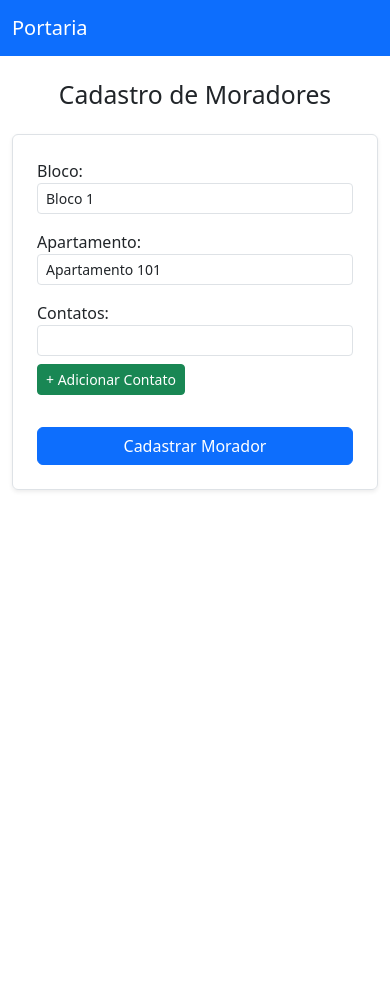
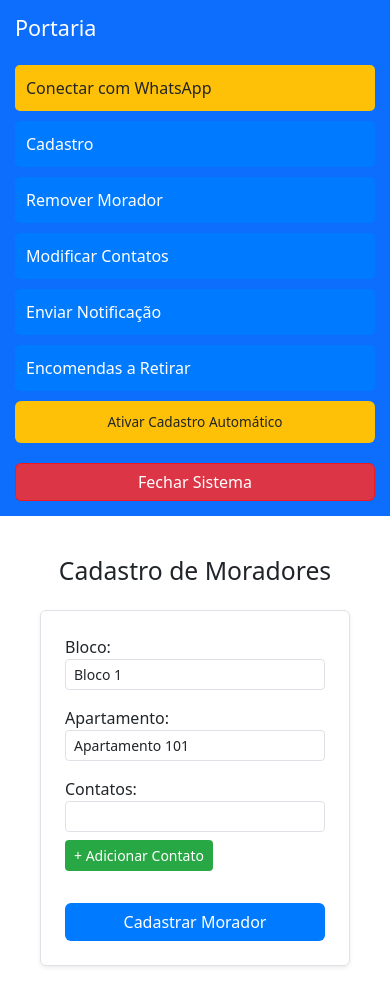
Before and after one commit to AriHenrique/notificacao-whats-condominio, a Flask app: page /cadastro in a window 390 px wide. Before the commit the page ends 491 px from the top, so only its background shows below. Run offline with Flask 3, Linux system fonts and the light colour scheme.

Commit message:
novas funcionalidades para retirada de encomendas

```diff
--- a/front/bot/app.py
+++ b/front/bot/app.py
@@ -7,20 +7,23 @@ import os
 import signal
 import psutil
 import threading
+from datetime import datetime
 
 app = Flask(__name__)
 app.secret_key = 'supersecretkey'
 app.config['SQLALCHEMY_DATABASE_URI'] = 'sqlite:///Morador.db'
 db = SQLAlchemy(app)
 is_whatsapp_connected = False
+cadastro_ativo_via_mensagem = False
 
-
-# Modelo de dados atualizado (sem o campo 'nome')
 class Morador(db.Model):
     id = db.Column(db.Integer, primary_key=True)
     bloco = db.Column(db.String(50), nullable=False)
     apartamento = db.Column(db.String(50), nullable=False)
     contato = db.Column(db.String(100), nullable=False)
+    ultima_notificacao = db.Column(db.DateTime, nullable=True)
+    encomenda_pendente = db.Column(db.Boolean, default=False)
+
 
 
 # Criação do banco de dados
@@ -53,6 +56,18 @@ def home():
     else:
         return redirect(url_for('notificacao'))
 
+@app.context_processor
+def inject_cadastro_status():
+    global cadastro_ativo_via_mensagem
+    return {"cadastro_ativo": cadastro_ativo_via_mensagem}
+
+@app.route('/toggle-cadastro-mensagem', methods=['POST'])
+def toggle_cadastro_mensagem():
+    global cadastro_ativo_via_mensagem
+    cadastro_ativo_via_mensagem = not cadastro_ativo_via_mensagem
+    estado = "ativado" if cadastro_ativo_via_mensagem else "desativado"
+    flash(f"Cadastro automático via mensagem foi {estado}{', comunique com a portaria para reativar ou realizar o cadastro.' if estado == 'desativado' else ''}")
+    return redirect(request.referrer or '/')
 
 @app.route('/mostrar_qr')
 def mostrar_qr():
@@ -67,6 +82,12 @@ def mostrar_qr():
     return render_template('qr_display.html', qr_code_html=qr_code_html, conectado=is_whatsapp_connected)
 
 
+@app.route('/historico-notificacoes')
+def historico_notificacoes():
+    moradores = Morador.query.filter_by(encomenda_pendente=True).order_by(Morador.bloco, Morador.apartamento).all()
+    return render_template('historico_notificacoes.html', moradores=moradores)
+
+
 # ========= Rota para Cadastro ===========
 @app.route('/cadastro')
 def cadastro():
@@ -78,8 +99,11 @@ def cadastro():
 
 @app.route('/adicionar', methods=['POST'])
 def adicionar_morador():
-    global contato, contatos
+    global contato, contatos, cadastro_ativo_via_mensagem
+
     if request.is_json:
+        if not cadastro_ativo_via_mensagem:
+            return jsonify({"error": "Cadastro automático via mensagem está desativado."}), 403
         data = request.get_json()
         bloco = data.get('bloco')
         apartamento = data.get('apartamento')
@@ -94,16 +118,26 @@ def adicionar_morador():
         print(f"contatos: {contatos}")
 
     if bloco and apartamento:
-        if request.is_json:  # Adicionar morador enviado via JSON
-            novo_morador = Morador(bloco=bloco, apartamento=apartamento, contato=contato)
-            db.session.add(novo_morador)
-        else:  # Adicionar moradores enviados pelo formulário
+        if request.is_json:
+            morador_existente = Morador.query.filter_by(bloco=bloco, apartamento=apartamento, contato=contato).first()
+            if not morador_existente:
+                novo_morador = Morador(bloco=bloco, apartamento=apartamento, contato=contato)
+                db.session.add(novo_morador)
+                db.session.commit()
+                flash('Morador cadastrado com sucesso!')
+            else:
+                flash('Este morador já está cadastrado.')
+        else:
             for contato in contatos:
                 print(f"contato: {contato}")
-                novo_morador = Morador(bloco=bloco, apartamento=apartamento, contato=contato)
-                db.session.add(novo_morador)
-        db.session.commit()
-        flash('Morador cadastrado com sucesso!')
+                morador_existente = Morador.query.filter_by(bloco=bloco, apartamento=apartamento, contato=contato).first()
+                if not morador_existente:
+                    novo_morador = Morador(bloco=bloco, apartamento=apartamento, contato=contato)
+                    db.session.add(novo_morador)
+                else:
+                    flash(f'O contato {contato} já está cadastrado para o {bloco} - {apartamento}.')
+            db.session.commit()
+            flash('Cadastro atualizado com novos moradores!')
         if request.is_json:
             return jsonify({"message": "Morador cadastrado com sucesso!"}), 201
         else:
@@ -194,16 +228,23 @@ def notificacao():
 def enviar_notificacao():
     bloco = request.form.get('bloco')
     apartamento = request.form.get('apartamento')
-    mensagem_padrao = f"""📦 *Atenção, morador! {bloco} - {apartamento}*
-Há encomendas disponíveis para retirada na portaria.
-Por favor, compareça para a retirada o mais breve possível.
+    mensagem_padrao = f"""📦 *Aviso Importante: Encomenda Disponível!*\n
+Prezado morador do *{bloco} - {apartamento}*,
 
-Obrigado pela colaboração!
-_Portaria_"""
+Informamos que há uma encomenda disponível para retirada na portaria.
+
+✅ *O que fazer?*
+- Por favor, compareça à portaria o mais breve possível para retirar sua encomenda.
+- Após a retirada, você pode enviar a palavra *_retirada_* nesta conversa para confirmar a retirada, ou solicitar ao porteiro que marque a encomenda como retirada no sistema.
+
+Agradecemos sua colaboração!
+📍 _Portaria_
+"""
+
 
     # Buscar contatos relacionados
     _Morador = Morador.query.filter_by(bloco=bloco, apartamento=apartamento).all()
-    if not Morador:
+    if not _Morador:
         flash('Nenhum contato encontrado para esse apartamento.')
         return redirect(url_for('notificacao'))
 
@@ -215,6 +256,10 @@ _Portaria_"""
             if resp.status_code == 500:
                 return redirect(url_for('mostrar_qr'))
             elif resp.status_code == 200:
+                # Atualizar a data e hora da última notificação e marcar como pendente
+                morador.ultima_notificacao = datetime.now()
+                morador.encomenda_pendente = True
+                db.session.commit()
                 flash(f"Mensagem enviada para {bloco} - {apartamento}")
             else:
                 flash(f"Erro ao enviar mensagem: {resp.text}")
@@ -222,6 +267,44 @@ _Portaria_"""
             flash(f"Erro ao enviar mensagem: {str(e)}")
             return redirect(url_for('mostrar_qr'))
     return redirect(url_for('notificacao'))
+
+
+@app.route('/remover-encomenda/<contato>', methods=['POST'])
+def remover_encomenda(contato):
+    morador = Morador.query.filter_by(contato=contato, encomenda_pendente=True).first()
+    if morador:
+        morador.encomenda_pendente = False
+        db.session.commit()
+        return jsonify({"message": f"Encomenda do {morador.bloco} - {morador.apartamento} foi marcada como retirada."}), 200
+    else:
+        return jsonify({"error": "Nenhuma encomenda pendente encontrada para este contato."}), 404
+
+@app.route('/remover-encomenda-porteiro/<int:id>', methods=['POST'])
+def remover_encomenda_porteiro(id):
+    morador = Morador.query.get_or_404(id)
+    if morador.encomenda_pendente:
+        morador.encomenda_pendente = False
+        db.session.commit()
+
+        # Enviar notificação para todos os contatos do bloco e apartamento
+        moradores_no_apartamento = Morador.query.filter_by(
+            bloco=morador.bloco, apartamento=morador.apartamento
+        ).all()
+        for contato_morador in moradores_no_apartamento:
+            mensagem = f"📦 Olá! A encomenda no {morador.bloco} - {morador.apartamento} foi registrada como retirada."
+            try:
+                requests.post(
+                    'http://localhost:3000/enviar-mensagem',
+                    json={"contato": contato_morador.contato, "mensagem": mensagem}
+                )
+            except Exception as e:
+                print(f"Erro ao enviar notificação para {contato_morador.contato}: {e}")
+
+        flash(f"A notificação foi enviada para todos os moradores do {morador.bloco} - {morador.apartamento}.")
+    else:
+        flash("Nenhuma encomenda pendente encontrada para este morador.")
+    return redirect(url_for('historico_notificacoes'))
+
 
 
 @app.route('/fechar')
@@ -244,4 +327,4 @@ if __name__ == '__main__':
     if caminho_pasta.exists() and caminho_pasta.is_dir():
         status_thread = threading.Thread(target=update_whatsapp_status, daemon=True)
         status_thread.start()
-    app.run()
+    app.run(debug=True)
--- /dev/null
+++ b/front/bot/static/style.css
@@ -0,0 +1,111 @@
+/* Estilo para o menu lateral */
+.sidebar {
+    height: 100vh; /* Altura total da janela */
+    width: 250px; /* Largura fixa do menu */
+    background-color: #0d6efd; /* Cor de fundo do menu */
+    padding: 15px;
+    position: fixed; /* Fixa o menu na lateral esquerda */
+    top: 0;
+    left: 0;
+    transition: all 0.3s ease-in-out;
+}
+
+.sidebar .nav-link {
+    color: #fff;
+    margin-bottom: 10px;
+    border-radius: 5px;
+    padding: 10px;
+    text-align: left;
+    transition: background-color 0.3s ease;
+}
+
+.sidebar .nav-link:hover {
+    background-color: rgba(255, 255, 255, 0.2);
+}
+
+.sidebar .btn-toggle-cadastro {
+    padding: 10px;
+    font-size: 0.85rem;
+    width: 100%;
+}
+
+.sidebar .btn-danger {
+    margin-top: 20px;
+    width: 100%;
+}
+
+/* Ajuste do conteúdo principal */
+.content {
+    margin-left: 270px; /* Espaço suficiente para o menu lateral */
+    padding: 20px;
+    transition: margin-left 0.3s ease-in-out;
+}
+
+/* Limita a largura máxima do container */
+.content-container {
+    max-width: 800px; /* Defina o tamanho máximo desejado */
+    margin: 0 auto; /* Centraliza o conteúdo horizontalmente */
+    padding: 20px; /* Adiciona espaçamento interno */
+}
+
+/* Botões dinâmicos */
+.btn-success {
+    background-color: #28a745;
+    color: #fff;
+    border: 1px solid rgba(40, 167, 69, 0.5);
+    transition: background-color 0.3s ease, border-color 0.3s ease;
+}
+
+.btn-success:hover {
+    background-color: #218838;
+    border-color: rgba(40, 167, 69, 0.8);
+}
+
+.btn-warning {
+    background-color: #ffc107;
+    color: #212529;
+    border: 1px solid rgba(255, 193, 7, 0.5);
+    transition: background-color 0.3s ease, border-color 0.3s ease;
+}
+
+.btn-warning:hover {
+    background-color: #e0a800;
+    border-color: rgba(255, 193, 7, 0.8);
+}
+
+.btn-primary {
+    background-color: #007bff;
+    color: #fff;
+    border: 1px solid rgba(0, 123, 255, 0.5);
+    transition: background-color 0.3s ease, border-color 0.3s ease;
+}
+
+.btn-primary:hover {
+    background-color: #0056b3;
+    border-color: rgba(0, 123, 255, 0.8);
+}
+
+.btn-danger {
+    background-color: #dc3545;
+    color: #fff;
+    border: 1px solid rgba(255, 0, 0, 0.5);
+    transition: background-color 0.3s ease, border-color 0.3s ease;
+}
+
+.btn-danger:hover {
+    background-color: #b02a37;
+    border-color: rgba(255, 0, 0, 0.8);
+}
+
+/* Media queries para telas menores */
+@media (max-width: 768px) {
+    .sidebar {
+        width: 100%; /* O menu ocupará toda a largura da tela */
+        height: auto; /* Ajusta a altura dinamicamente */
+        position: relative; /* Deixa de ser fixo */
+    }
+
+    .content {
+        margin-left: 0; /* Remove o espaçamento lateral */
+    }
+}
--- a/front/bot/templates/base.html
+++ b/front/bot/templates/base.html
@@ -7,87 +7,35 @@
     <link rel="stylesheet" href="https://cdn.jsdelivr.net/npm/bootstrap@5.3.0/dist/css/bootstrap.min.css">
     <link rel="icon" href="{{ url_for('static', filename='notification.ico') }}" type="image/x-icon">
     <link rel="shortcut icon" href="{{ url_for('static', filename='notification.ico') }}" type="image/x-icon">
-    <style>
-        /* Estilos para os botões de navegação */
-        .navbar-nav .nav-item .nav-link {
-            margin: 0 3px;
-            padding: 3px 10px;
-            border: 1px solid rgba(255, 255, 255, 0.5); /* Contorno leve */
-            border-radius: 5px;
-            color: #fff;
-            transition: all 0.3s ease-in-out;
-        }
+    <link rel="stylesheet" href="{{ url_for('static', filename='style.css') }}">
 
-        .navbar-nav .nav-item .nav-link:hover {
-            background-color: rgba(255, 255, 255, 0.2);
-            border-color: rgba(255, 255, 255, 0.8); /* Intensifica o contorno */
-            color: #f8f9fa; /* Um branco mais claro */
-        }
-
-        /* Estilos específicos para o botão "Fechar Sistema" */
-        .nav-item .btn-danger {
-            background-color: #dc3545;
-            color: #fff;
-            border: 1px solid rgba(255, 0, 0, 0.5);
-            padding: 5px 15px;
-            border-radius: 5px;
-            transition: all 0.3s ease-in-out;
-        }
-
-        .nav-item .btn-danger:hover {
-            background-color: #b02a37;
-            color: #fff;
-            border-color: #ff0000;
-        }
-
-        /* Ajuste para rótulos e campos menores */
-        .container {
-            max-width: 600px;
-        }
-
-        /* Estilo específico para botão conectado */
-        .nav-item .btn-success {
-            background-color: #28a745;
-            color: #fff;
-            border: 1px solid rgba(40, 167, 69, 0.5);
-        }
-
-        .nav-item .btn-success:hover {
-            background-color: #218838;
-            border-color: rgba(40, 167, 69, 0.8);
-        }
-    </style>
 </head>
 <body>
-<!-- Barra de Navegação -->
-<nav class="navbar navbar-expand-lg navbar-dark bg-primary mb-4">
-    <div class="container-fluid">
-        <a class="navbar-brand" href="/">Portaria</a>
-        <div class="collapse navbar-collapse">
-            <!-- Botões alinhados à esquerda -->
-            <ul class="navbar-nav me-auto">
-                <li class="nav-item">
-                    <a class="nav-link {% if conectado %}btn btn-success text-white{% else %}btn btn-warning text-dark{% endif %}" href="/">
+<!-- Menu Lateral -->
+<div class="sidebar">
+    <h4 class="text-white mb-4">Portaria</h4>
+    <nav class="nav flex-column">
+        <!-- Botão do WhatsApp -->
+        <a class="nav-link btn {% if conectado %}btn-success{% else %}btn-warning text-dark{% endif %}" href="/">
             {% if conectado %}WhatsApp Conectado{% else %}Conectar com WhatsApp{% endif %}
         </a>
-                </li>
-                <li class="nav-item"><a class="nav-link" href="/cadastro">Cadastro</a></li>
-                <li class="nav-item"><a class="nav-link" href="/remover">Remover Morador</a></li>
-                <li class="nav-item"><a class="nav-link" href="/modificar">Modificar Contatos</a></li>
-                <li class="nav-item"><a class="nav-link" href="/notificacao">Enviar Notificação</a></li>
-            </ul>
-            <!-- Botão Fechar alinhado à direita -->
-            <ul class="navbar-nav ms-auto">
-                <li class="nav-item">
+        <a class="nav-link btn btn-primary" href="/cadastro">Cadastro</a>
+        <a class="nav-link btn btn-primary" href="/remover">Remover Morador</a>
+        <a class="nav-link btn btn-primary" href="/modificar">Modificar Contatos</a>
+        <a class="nav-link btn btn-primary" href="/notificacao">Enviar Notificação</a>
+        <a class="nav-link btn btn-primary" href="/historico-notificacoes">Encomendas a Retirar</a>
+        <form method="post" action="/toggle-cadastro-mensagem" class="m-0">
+            <button type="submit" class="btn btn-toggle-cadastro {% if cadastro_ativo %}btn-success{% else %}btn-warning text-dark{% endif %}">
+                {% if cadastro_ativo %}Desativar Cadastro Automático{% else %}Ativar Cadastro Automático{% endif %}
+            </button>
+        </form>
         <a class="btn btn-danger" href="/fechar" onclick="return confirm('Tem certeza que deseja fechar o sistema?')">Fechar Sistema</a>
-                </li>
-            </ul>
+    </nav>
 </div>
-    </div>
-</nav>
 
-<!-- Área de Mensagens -->
-<div class="container">
+<!-- Área de Conteúdo -->
+<div class="content">
+    <div class="container content-container">
         {% with messages = get_flashed_messages() %}
         {% if messages %}
         <div class="alert alert-info">{{ messages[0] }}</div>
@@ -95,5 +43,8 @@
         {% endwith %}
         {% block content %}{% endblock %}
     </div>
+</div>
+
+<script src="https://cdn.jsdelivr.net/npm/bootstrap@5.3.0/dist/js/bootstrap.bundle.min.js"></script>
 </body>
 </html>
```
Also changed, not shown: back/index.js (+48 -13 lines), front/bot/templates/historico_notificacoes.html (added, +39 -0 lines), front/bot/instance/Morador.db (added), 1 other file. Lines whose indentation alone changed are shown as unchanged.
